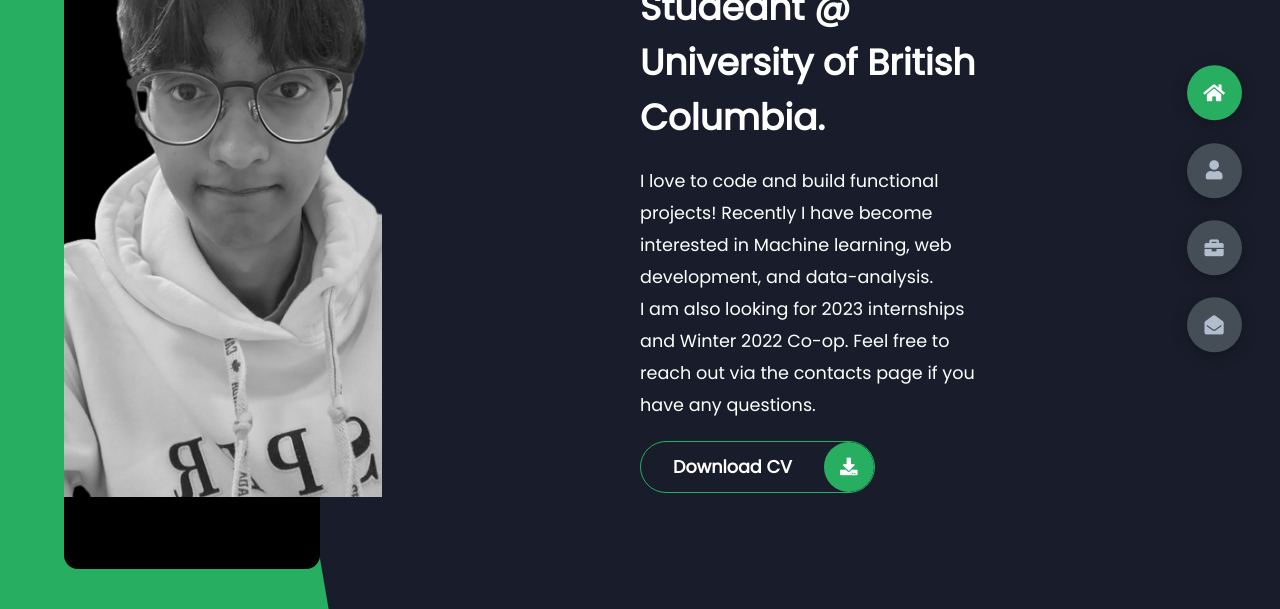
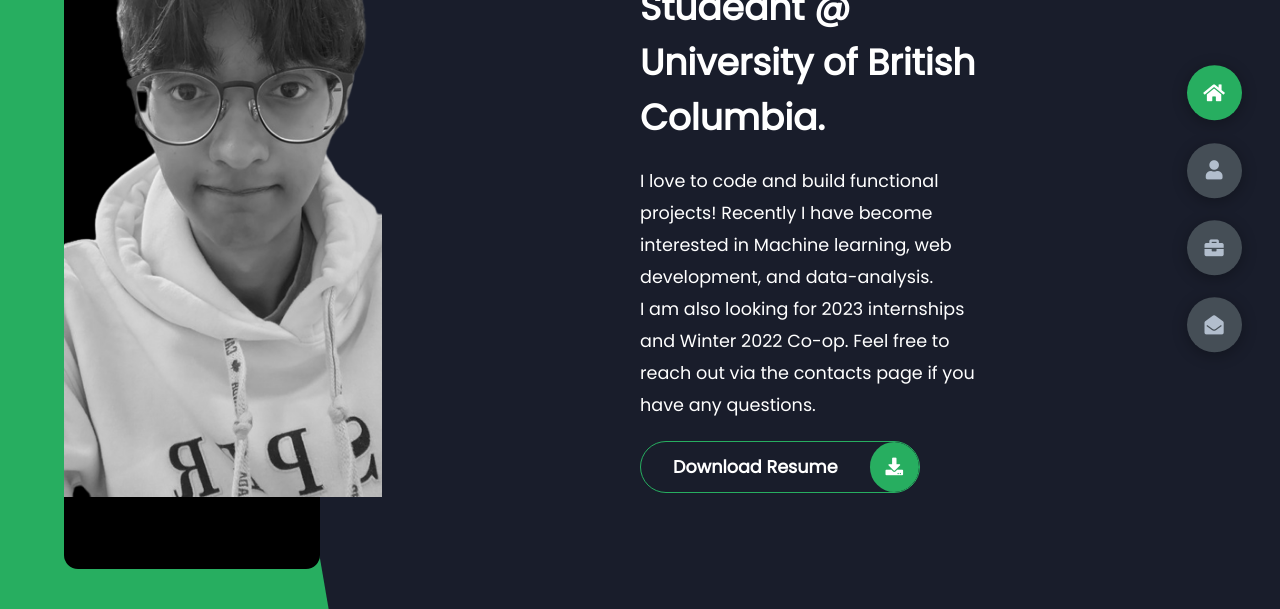
Before and after one commit to siddh1311/portfolio, a plain HTML site: page index.html in a window 1280 px wide. Shown: the part 191-800 px from the top of the page. Drawn offline with Linux system fonts and the light colour scheme.

Commit message:
update-buttons

```diff
--- a/index.html
+++ b/index.html
@@ -37,7 +37,7 @@
                 </p>
                 <div class="btn-con">
                     <a href="downloadFiles/siddh_patel-resume.pdf" class="main-btn" download="siddh-patel-CV">
-                        <span class="btn-text">Download CV</span>
+                        <span class="btn-text">Download Resume</span>
                         <span class="btn-icon"><i class="fas fa-download"></i></span>
                     </a>
                 </div>
@@ -65,7 +65,7 @@
                         </p>
                         <div class="btn-con">
                             <a href="downloadFiles/siddh_patel-resume.pdf" class="main-btn" download="siddh-patel-CV">
-                                <span class="btn-text">Download CV</span>
+                                <span class="btn-text">Download Resume</span>
                                 <span class="btn-icon"><i class="fas fa-download"></i></span>
                             </a>
                         </div>
@@ -297,8 +297,8 @@
                             <div class="submit-btn">
                                 <a href="#" class="main-btn">
                                     <span class="btn-text">Submit</span>
-                                     <!-- <span class="btn-icon"><i class="fas fa-download"></i></span>
-                                    <input type="submit" value="Send Form" class="btn-text"> -->
+                                    <!-- <span class="btn-icon"><i class="fas fa-download"></i></span> -->
+                                    <!-- <input type="submit" value="Send Form" class="btn-text"> -->
                                 </a>
                             </div>
                         </form>
```
